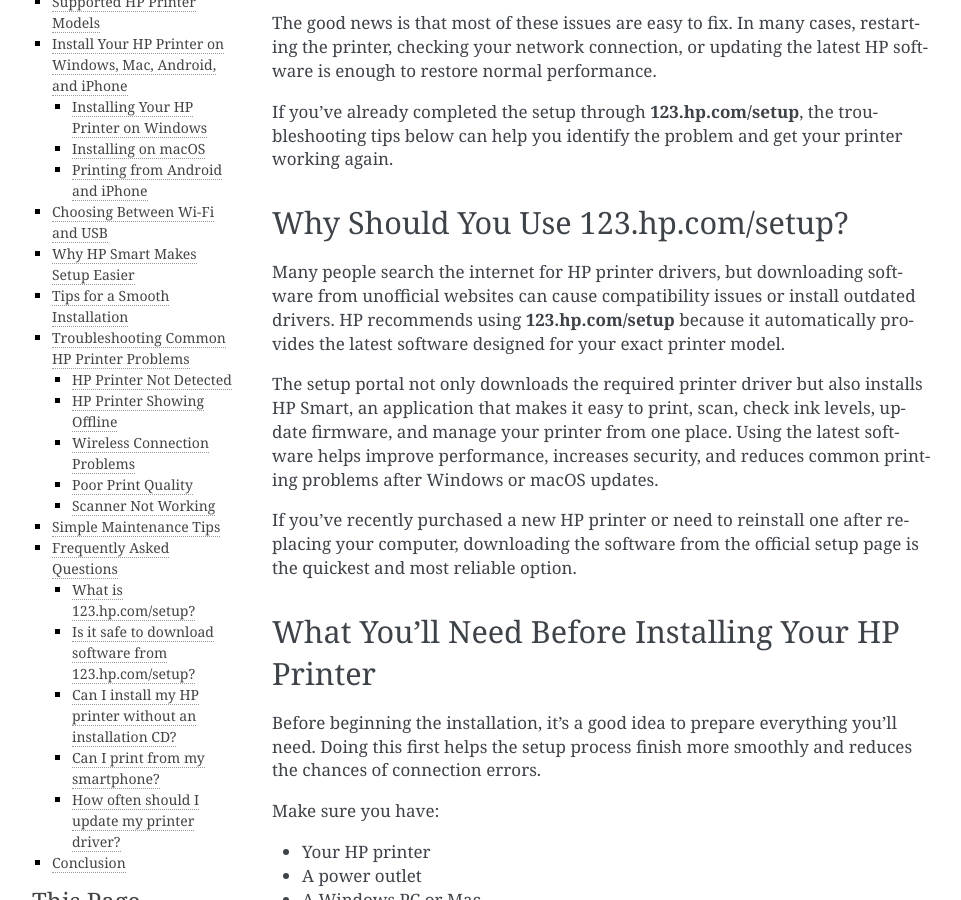
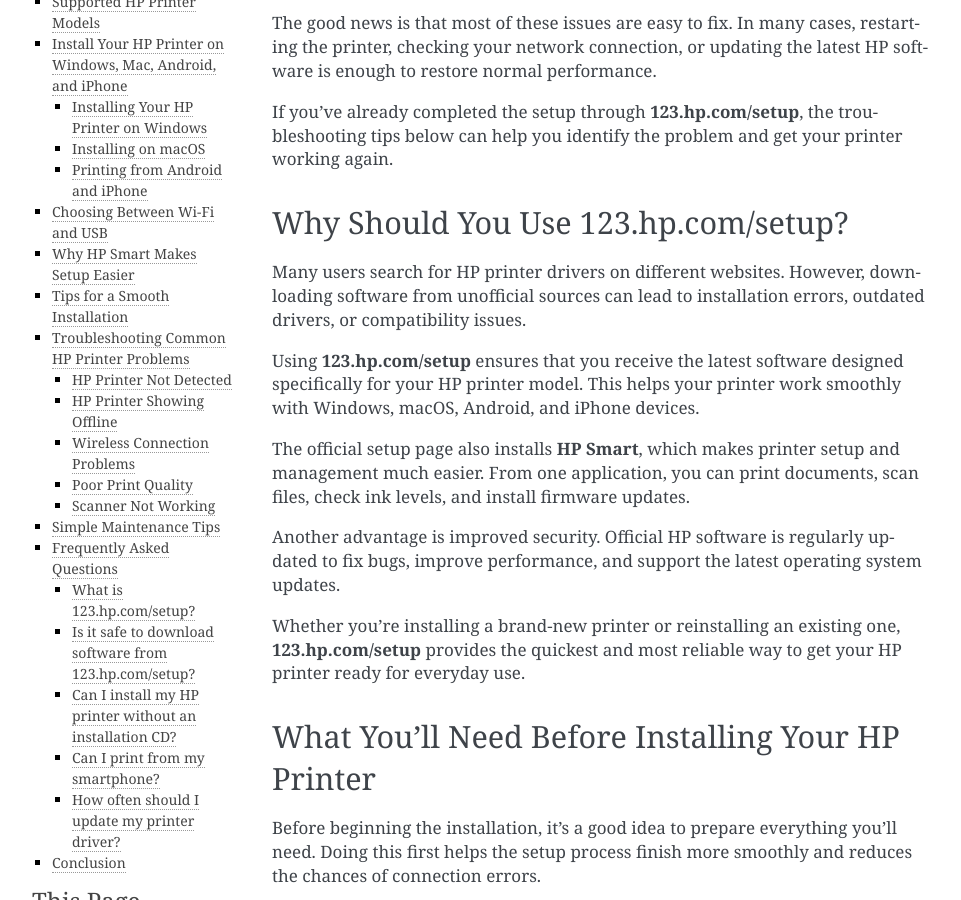
Before and after one commit to taxguide/123hpcomsetup, a Sphinx documentation site: the page built from docs/index.rst, in a window 1280 px wide and 900 px high, scrolled down 292 px. Shown: the whole window, without its empty margins (148-1109 px from the left). Built offline with Sphinx 7.4.7, drawn with Linux system fonts in a browser that asks for light colours.

Commit message:
Update index.rst

```diff
--- a/docs/index.rst
+++ b/docs/index.rst
@@ -10,11 +10,15 @@
 Why Should You Use 123.hp.com/setup?
 ------------------------------------
 
-Many people search the internet for HP printer drivers, but downloading software from unofficial websites can cause compatibility issues or install outdated drivers. HP recommends using **123.hp.com/setup** because it automatically provides the latest software designed for your exact printer model.
+Many users search for HP printer drivers on different websites. However, downloading software from unofficial sources can lead to installation errors, outdated drivers, or compatibility issues.
 
-The setup portal not only downloads the required printer driver but also installs HP Smart, an application that makes it easy to print, scan, check ink levels, update firmware, and manage your printer from one place. Using the latest software helps improve performance, increases security, and reduces common printing problems after Windows or macOS updates.
+Using **123.hp.com/setup** ensures that you receive the latest software designed specifically for your HP printer model. This helps your printer work smoothly with Windows, macOS, Android, and iPhone devices.
 
-If you've recently purchased a new HP printer or need to reinstall one after replacing your computer, downloading the software from the official setup page is the quickest and most reliable option.
+The official setup page also installs **HP Smart**, which makes printer setup and management much easier. From one application, you can print documents, scan files, check ink levels, and install firmware updates.
+
+Another advantage is improved security. Official HP software is regularly updated to fix bugs, improve performance, and support the latest operating system updates.
+
+Whether you're installing a brand-new printer or reinstalling an existing one, **123.hp.com/setup** provides the quickest and most reliable way to get your HP printer ready for everyday use.
 
 What You'll Need Before Installing Your HP Printer
 --------------------------------------------------
```
